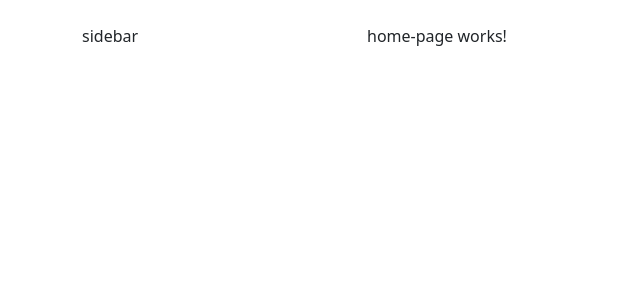
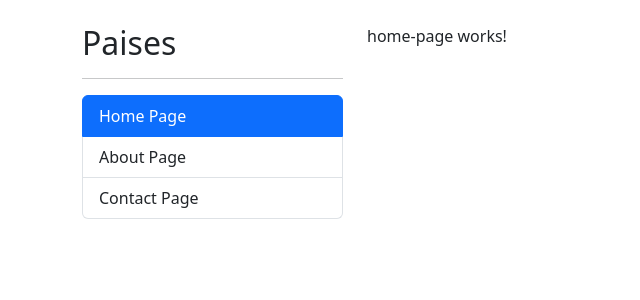
Before and after one commit to AlanJeriaM/CountryApp, an Angular app: page /home in a window 1280 px wide. Shown: the top 300 px of the page, without its empty margins (0-640 px from the left). Built offline with nearby package versions, Linux system fonts and the light colour scheme.

Commit message:
routerLink, RouterLinkOption y resolucion de tarea

```diff
--- a/src/app/app-routing.module.ts
+++ b/src/app/app-routing.module.ts
@@ -2,6 +2,7 @@
 import { RouterModule, Routes } from '@angular/router';
 import { HomePageComponent } from './shared/pages/home-page/home-page.component';
 import { AboutPageComponent } from './shared/pages/about-page/about-page.component';
+import { ContactPageComponent } from './shared/pages/contact-page/contact-page.component';
 
 const routes: Routes = [
 {
@@ -14,6 +15,11 @@
   path: 'about', component: AboutPageComponent
 
   },
+  {
+
+    path: 'contact',  component: ContactPageComponent
+
+    },
   {
 
     path: '**',  redirectTo: 'home'
--- a/src/app/app.component.html
+++ b/src/app/app.component.html
@@ -1,7 +1,7 @@
 <div class="row mt-4">
 <div class="col-3">
   <!-- Sidebar -->
-  sidebar
+  <shared-sidebar></shared-sidebar>
 
 
 
--- a/src/app/app.module.ts
+++ b/src/app/app.module.ts
@@ -14,7 +14,6 @@
     BrowserModule,
     AppRoutingModule,
     SharedModule,
-    CountriesModule
   ],
   providers: [],
   bootstrap: [AppComponent]
--- /dev/null
+++ b/src/app/shared/components/sidebar/sidebar.component.html
@@ -0,0 +1,25 @@
+<h2>Paises</h2>
+<hr>
+
+<ul class="list-group">
+
+  <li routerLink="home"
+      routerLinkActive="active"
+      class="list-group-item">
+    Home Page
+  </li>
+  <li routerLink="about"
+      routerLinkActive="active"
+      class="list-group-item">
+    About Page
+  </li>
+  <li routerLink="contact"
+      routerLinkActive="active"
+      class="list-group-item">
+      Contact Page
+  </li>
+
+
+
+
+</ul>
--- /dev/null
+++ b/src/app/shared/components/sidebar/sidebar.component.ts
@@ -0,0 +1,10 @@
+import { Component } from '@angular/core';
+
+@Component({
+  selector: 'shared-sidebar',
+  templateUrl: './sidebar.component.html',
+  styles: ``
+})
+export class SidebarComponent {
+
+}
--- /dev/null
+++ b/src/app/shared/pages/contact-page/contact-page.component.html
@@ -0,0 +1 @@
+<p>contact-page works!</p>
--- /dev/null
+++ b/src/app/shared/pages/contact-page/contact-page.component.ts
@@ -0,0 +1,10 @@
+import { Component } from '@angular/core';
+
+@Component({
+  selector: 'shared-contact-page',
+  templateUrl: './contact-page.component.html',
+  styles: ``
+})
+export class ContactPageComponent {
+
+}
```
Also changed, not shown: src/app/shared/shared.module.ts (+11 -3 lines).
